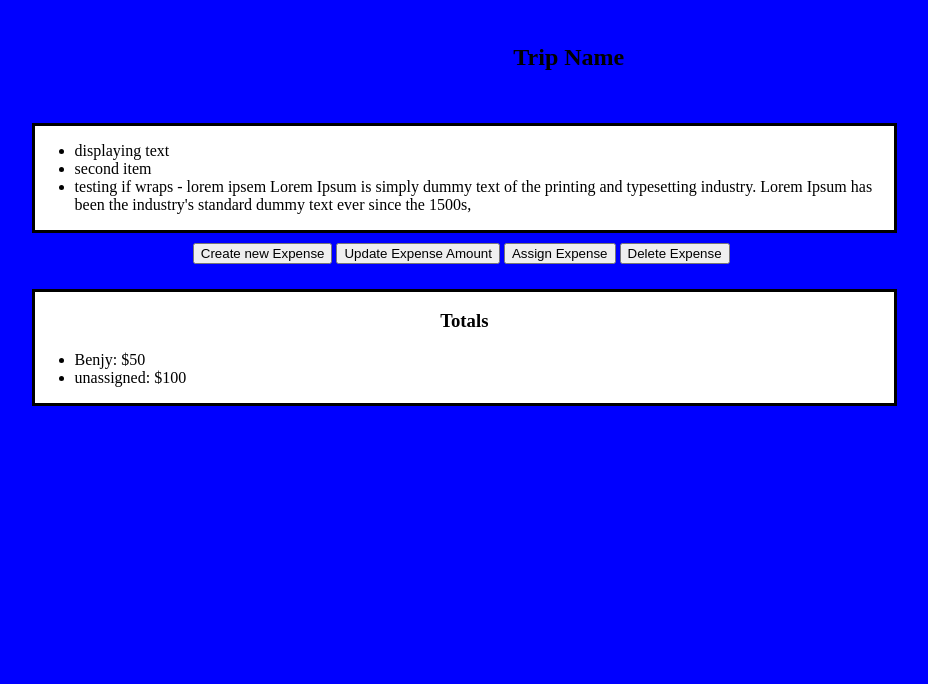
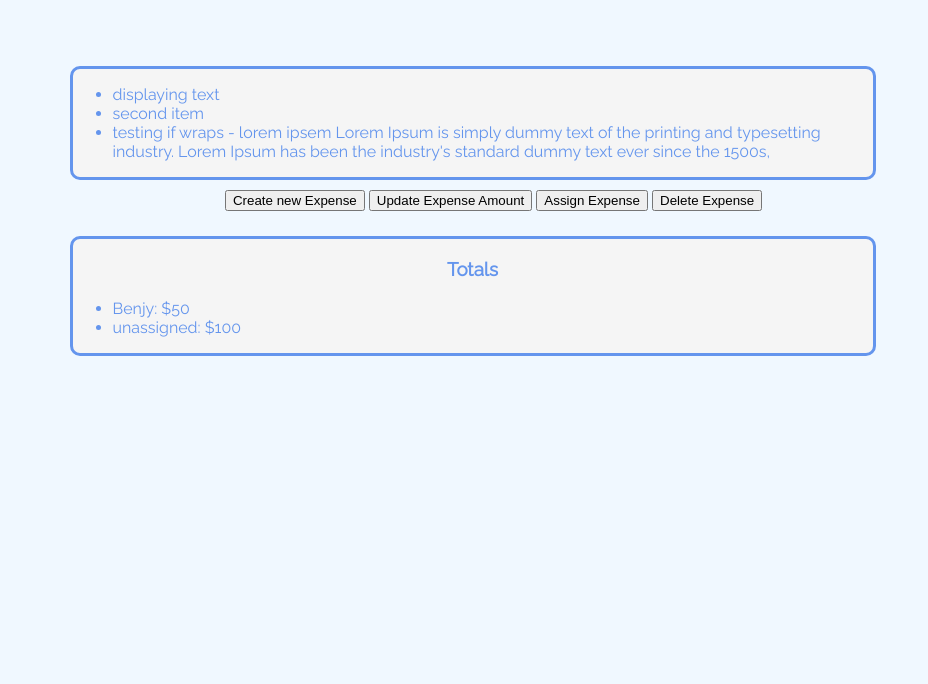
Before and after one commit to sbschechner/capstone-backend, a website: page public/index.html in a window 1280 px wide. Shown: the part 116-800 px from the top of the page, without its empty margins (166-1094 px from the left). Drawn offline with nearby package versions, Linux system fonts and the light colour scheme; no server answers.

Commit message:
different font and colors

```diff
--- a/public/client.js
+++ b/public/client.js
@@ -38,7 +38,7 @@ function postANewExpense(names, amounts, assignees){
 function deleteANewExpense(expenseID){
 	$.ajax({
 		type: "DELETE",
-		url: heroku_Url + "/expenseTracker" + expenseID,
+		url: heroku_Url + "/expenseTracker/" + expenseID,
 		//url: local + "/expenseTracker/" + expenseID,
 		success: function(){
 			alert("Expense Deleted");
@@ -61,7 +61,7 @@ function putANewRequest(arrayNumber, amounts, assignees, expenseID){
 		console.log(updatedField)
 	$.ajax({
 		type:"PUT",
-		url: heroku_Url + "/expenseTracker" + expenseID,
+		url: heroku_Url + "/expenseTracker/" + expenseID,
 		//url: local + "/expenseTracker/" + expenseID,
 		contentType: 'application/json',
 		data: JSON.stringify(updatedField),
--- a/public/index.html
+++ b/public/index.html
@@ -8,6 +8,7 @@
 	<meta charset="utf-8">
 	<meta name="description" content="BackEnd Capstone Project">
 	<meta name="keywords" content="expense splitter, capstone">
+	<link href="https://fonts.googleapis.com/css?family=Raleway" rel="stylesheet">
 </head>
 <body>
 <header class="nav-bar">
@@ -16,7 +17,7 @@
 </header>
 
 <div class="display-container">
-	<h2 class="expense-group-title">
+	<h2 class="hidden expense-group-title">
 		Trip Name
 	</h2>
 	<div class="text-display-area">
--- a/public/style.css
+++ b/public/style.css
@@ -1,15 +1,17 @@
 body{
-background-color: blue;
+background-color: aliceblue;
+font-family: 'Raleway', sans-serif;
 }
 
 .title{
-
+	color: cornflowerblue;
 	text-align: center;
 	margin-bottom: 5%;
+	margin-top: 5%;
 }
 
 .display-container{
-	margin-left: 15%
+	margin-left: 18%;
 }
 
 .expense-group-title{
@@ -19,11 +21,14 @@ background-color: blue;
 
 .text-display-area{
 	border: solid;
-	background: white;
+	border-radius: 10px;
+	background: whitesmoke;
 	width: 80%;
 	margin-bottom: 10px;
 	max-height: 450px;
 	overflow: auto;
+	color: cornflowerblue;
+	max-width: 800px;
 }
 
 .button-bar{
@@ -32,10 +37,13 @@ background-color: blue;
 
 .totals-display-area{
 	border: solid;
-	background: white;
+	border-radius: 10px;
+	background: whitesmoke;
 	width: 80%;
 	overflow: auto;
 	margin-top: 25px;
+	color: cornflowerblue;
+	max-width: 800px;
 }
 
 .totals-header{
```
